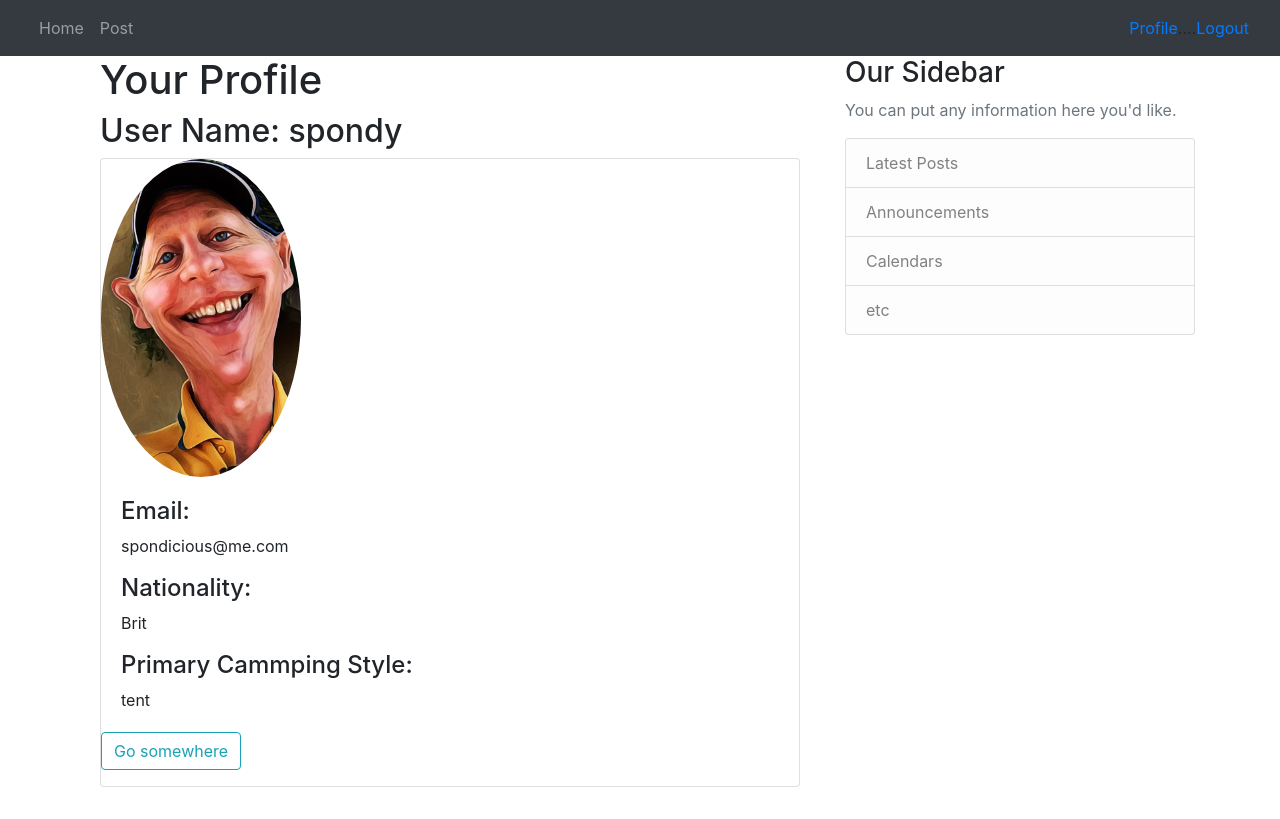
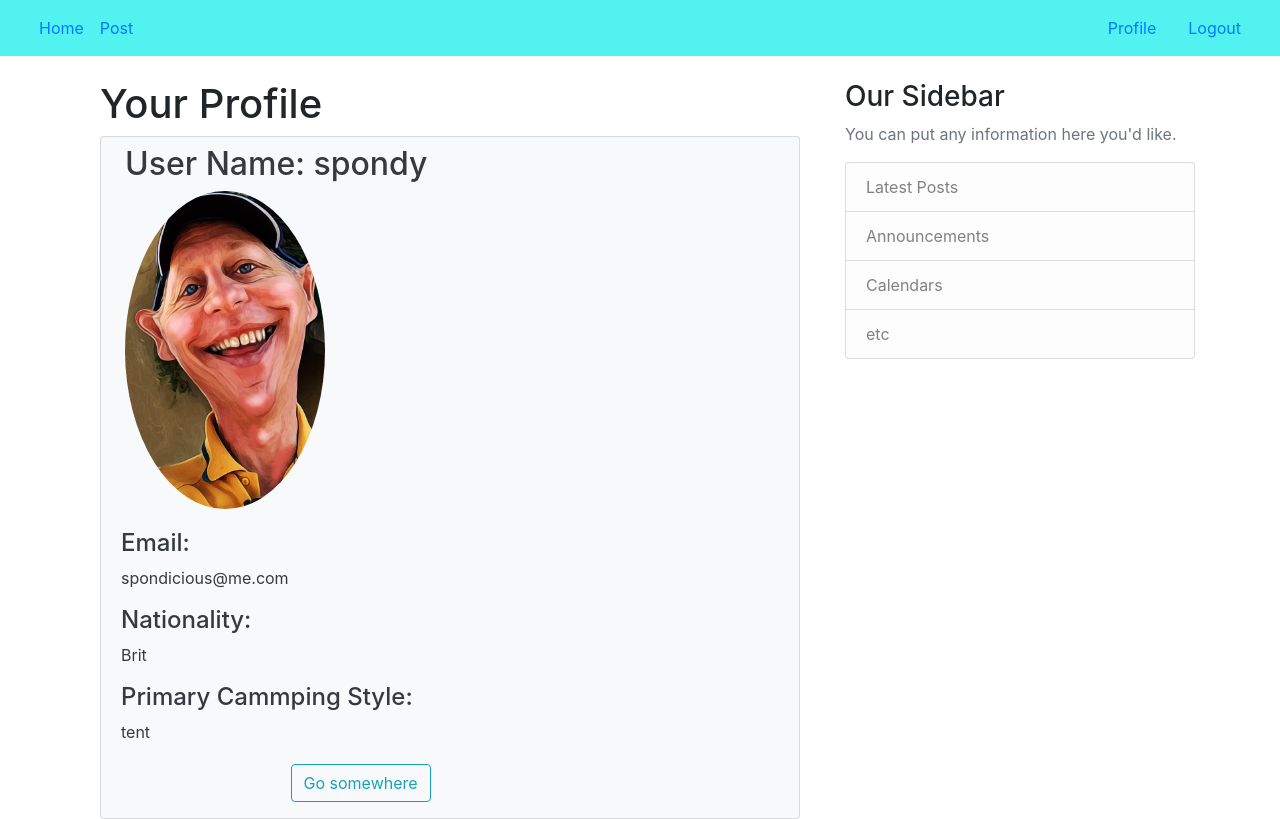
Before and after one commit to Spondycode/mybase-django, a Django app: page /profile/ in a window 1280 px wide. Before the commit the page ends 787 px from the top, so only its background shows below. Run offline with Django 4.2, Linux system fonts and the light colour scheme; a user stored in the database is signed in; data comes from the database, SQL or seed files in the repository; both versions use the stored data as it was after the commit; some libraries are stand-ins or nearby versions.

Commit message:
navbar fixed and working out some colours:

```diff
--- a/main/templates/main/base.html
+++ b/main/templates/main/base.html
@@ -21,7 +21,7 @@
     {% include 'main/navbar.html' %}
 
 
-    <main role="main" class="container bg-body-secondary">
+    <main role="main" class="container">
       <div class="row">
         <div class="col-md-8">
           {% if messages %}
--- a/main/templates/main/navbar.html
+++ b/main/templates/main/navbar.html
@@ -1,4 +1,4 @@
-<nav class="navbar navbar-expand-lg navbar-dark bg-dark">
+<nav class="navbar navbar-expand-lg mb-4" style="background-color: #52f2f1;">
   <div class="container-fluid">
 
     <div>
@@ -16,21 +16,19 @@
       {% if user.is_authenticated %}
       <ul class="navbar-nav">
         <li class="nav-item">
-          <a class"nav-link" href="{% url 'profile'  %}">Profile</a>
+          <a class="nav-link mr-3" href="{% url 'profile'  %}">Profile</a>
         </li>
-        <li>....</li>
         <li class="nav-item">
-          <a class"nav-link" href="{% url 'logout'  %}">Logout</a>
+          <a class="nav-link" href="{% url 'logout'  %}">Logout</a>
         </li>
       </ul>
       {% else %}
       <ul class="navbar-nav">
         <li class="nav-item">
-          <a class"nav-link" href="{% url 'login'  %}">Login</a>
+          <a class="nav-link mr-3" href="{% url 'login'  %}">Login</a>
         </li>
-        <li>....</li>
         <li class="nav-item">
-          <a class"nav-link" href="{% url 'register'  %}">Register</a>
+          <a class="nav-link" href="{% url 'register'  %}">Register</a>
         </li>
       </ul>
       {% endif %}
--- a/users/templates/users/profile.html
+++ b/users/templates/users/profile.html
@@ -5,10 +5,10 @@
 <div class=container>
   <h1>Your Profile</h1>
 
-        <h2 class="account-heading">User Name: {{ user }}</h2>
-  <div class="card">
-    <div class="content-section bg-body-tertiary">
-      <img class="rounded-circle account-img" src="{{ user.profile.image.url }}">
+  <div class="card bg-light text-dark">
+        <h2 class="account-heading ml-4 mt-2">User Name: {{ user }}</h2>
+    <div class="content-section ">
+      <img class="rounded-circle account-img ml-4" src="{{ user.profile.image.url }}">
       <div class="card-body">
         <h4>Email: </h4>
         <p class="card-text">{{ user.email }} </p>
@@ -16,7 +16,10 @@
         <p class="card-text">{{ user.profile.nationality }} </p>
         <h4> Primary Cammping Style: </h4>
         <p class="card-text">{{ user.profile.camp_type }} </p>
-      </div><a href="#" class="btn btn-outline-info mb-3">Go somewhere</a>
+      </div>
+        <div class="d-grid col-6 mx-auto">
+          <a href="#" class="btn btn-outline-info mb-3">Go somewhere</a>
+        </div>
     </div>
   </div>
 </div>
```
Also changed, not shown: db.sqlite3.
